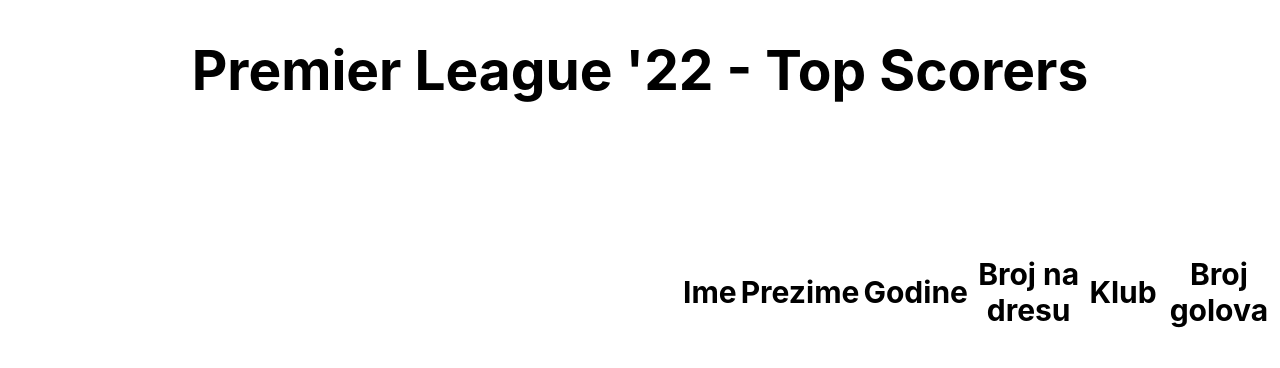
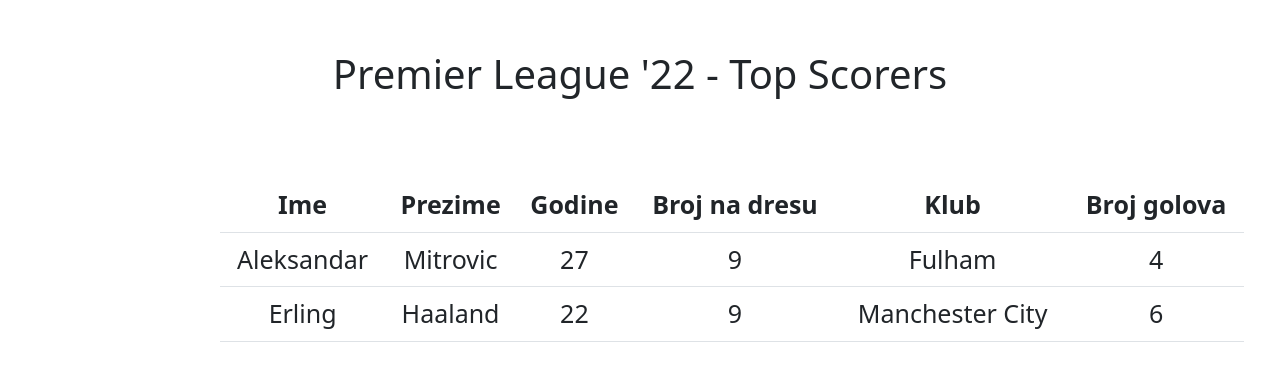
Before and after one commit to JovanovicNena/premijer-liga-react, a React (Create React App) app: page / in a window 1280 px wide. Shown: the top 368 px of the page. Built offline with nearby package versions, Linux system fonts and the light colour scheme.

Commit message:
uneti strelci u tabelu na pocetnoj

```diff
--- a/package.json
+++ b/package.json
@@ -6,6 +6,7 @@
     "@testing-library/jest-dom": "^5.16.5",
     "@testing-library/react": "^13.3.0",
     "@testing-library/user-event": "^13.5.0",
+    "bootstrap": "^5.2.0",
     "react": "^18.2.0",
     "react-dom": "^18.2.0",
     "react-scripts": "5.0.1",
--- a/src/index.css
+++ b/src/index.css
@@ -12,12 +12,16 @@
     monospace;
 }
 
-h1 {
-  font-size: 55px;
+
+#tabela{
+  margin-right: 1000px;
+  font-size: 25px;
+  width: 80%;
+  margin-left: 220px;
+  margin-top: 80px;
 }
 
-.tbl {
-  font-size: 30px;
-  margin-top: 150px;
-  margin-left: 680px;
+.d-pocetna {
+  margin-top: 50px;
+  font-size: 75px;
 }
--- a/src/index.js
+++ b/src/index.js
@@ -3,6 +3,8 @@
 import './index.css';
 import App from './App';
 import reportWebVitals from './reportWebVitals';
+import 'bootstrap/dist/css/bootstrap.css';
+
 
 const root = ReactDOM.createRoot(document.getElementById('root'));
 root.render(
--- /dev/null
+++ b/src/komponente/ListaStrelaca.jsx
@@ -0,0 +1,25 @@
+
+
+function ListaStrelaca(props) {
+
+    const listaStrelaca = props.listaStrelaca;
+
+    return (
+        <tbody>
+            {listaStrelaca.map(strelac => {
+                return (
+                    <tr key={strelac.id}>
+                        <td>{strelac.ime}</td>
+                        <td>{strelac.prezime}</td>
+                        <td>{strelac.godine}</td>
+                        <td>{strelac.broj_na_dresu}</td>
+                        <td>{strelac.klub}</td>
+                        <td>{strelac.broj_golova}</td>
+                    </tr>
+                );
+            })}
+        </tbody>
+    )
+}
+
+export default ListaStrelaca;
--- a/src/strane/Pocetna.jsx
+++ b/src/strane/Pocetna.jsx
@@ -1,9 +1,13 @@
-
+import ListaStrelaca from "../komponente/ListaStrelaca";
+import { useState } from 'react';
 
 function Pocetna() {
 
 
-
+    const [strelci, setStrelci] = useState([
+        { id: 1, ime: 'Aleksandar', prezime: 'Mitrovic', godine: 27, broj_na_dresu: 9, klub: 'Fulham', broj_golova: 4 },
+        { id: 2, ime: 'Erling', prezime: 'Haaland', godine: 22, broj_na_dresu: 9, klub: 'Manchester City', broj_golova: 6 },
+    ]);
 
 
     return (
@@ -11,7 +15,7 @@
 
             <h1>Premier League '22 - Top Scorers</h1>
 
-            <table className="tbl">
+            <table className="tbl table" id="tabela">
                 <thead>
                     <tr>
                         <th>Ime</th>
@@ -22,9 +26,7 @@
                         <th>Broj golova</th>
                     </tr>
                 </thead>
-                <tbody >
-
-                </tbody>
+                <ListaStrelaca listaStrelaca={strelci} />
             </table>
         </div>
     )
```
Also changed, not shown: 1 other file (tests, documents, lock files or other folders).
